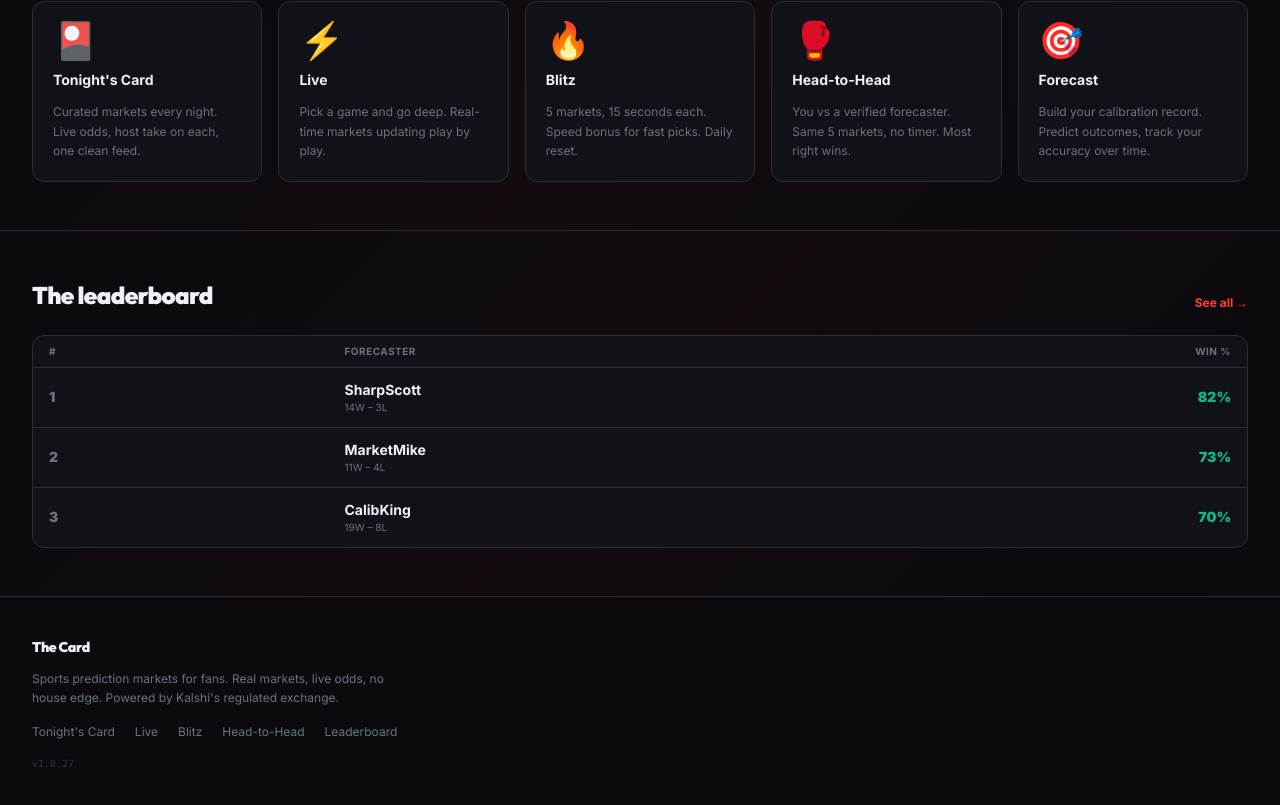
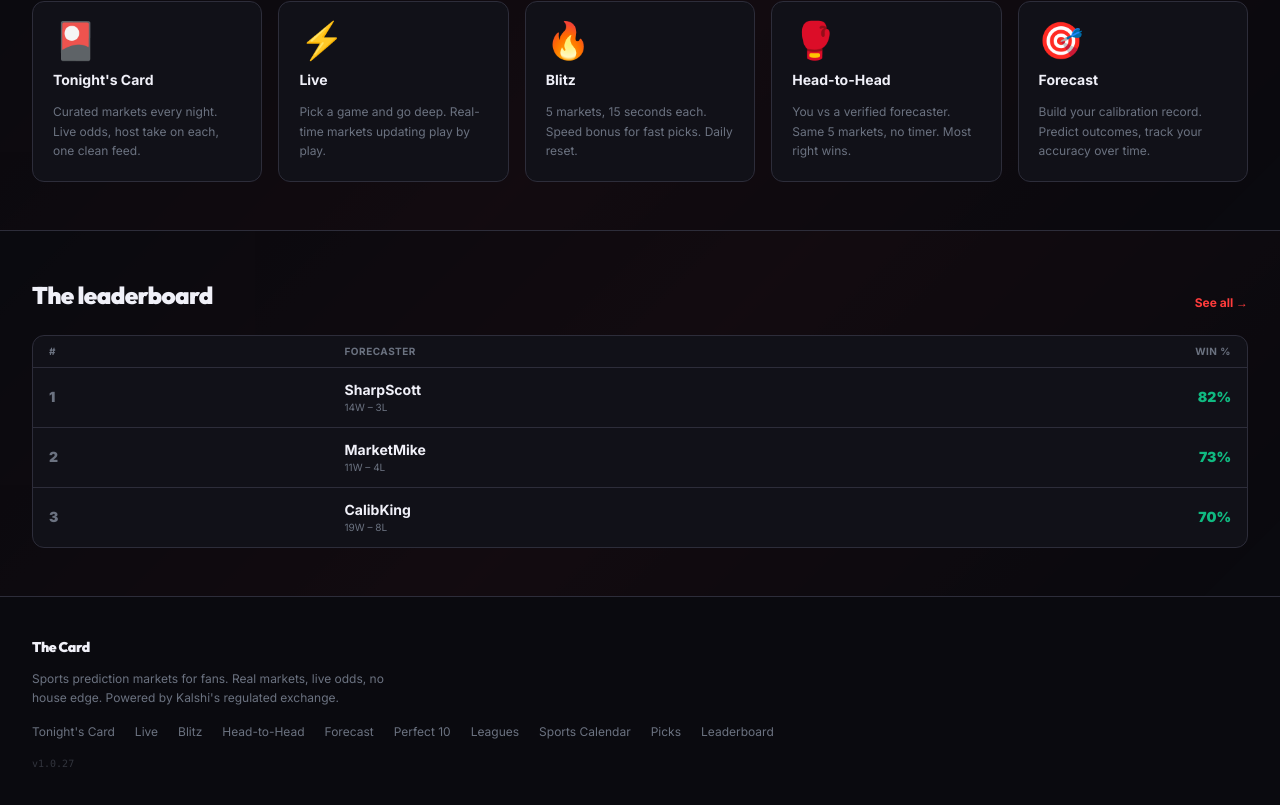
Before and after one commit to AesopScott/thecard, a Next.js app in the folder apps/web/: page / in a window 1280 px wide. Shown: the part 1178-1983 px from the top of the page. Built offline with nearby package versions, Linux system fonts and the light colour scheme; no server answers.

Commit message:
fix: include all active links in bottom nav

```diff
--- a/apps/web/src/app/forecast/page.tsx
+++ b/apps/web/src/app/forecast/page.tsx
@@ -61,6 +61,19 @@ const FEATURES = [
     title: "Free to play",
     desc: "Practice mode is always free. Premium unlocks advanced calibration breakdowns and analytics.",
   },
+];
+
+const FOOTER_LINKS = [
+  { href: "/card", label: "Tonight's Card" },
+  { href: "/live", label: "Live" },
+  { href: "/blitz", label: "Blitz" },
+  { href: "/h2h", label: "Head-to-Head" },
+  { href: "/forecast", label: "Forecast" },
+  { href: "/perfect-ten", label: "Perfect 10" },
+  { href: "/leagues", label: "Leagues" },
+  { href: "/sports-calendar", label: "Sports Calendar" },
+  { href: "/picks", label: "Picks" },
+  { href: "/leaderboard", label: "Leaderboard" },
 ];
 
 export default function LandingPage() {
@@ -265,11 +278,12 @@ export default function LandingPage() {
             Not a sportsbook. Not gambling. A free forecasting competition scored on
             calibration — the same method used by professional analysts and superforecasters.
           </p>
-          <div className="flex gap-5 pt-1">
-            <Link href="/blitz" className="text-xs text-[var(--color-text-muted)] hover:text-[var(--color-text-primary)] transition-colors">Blitz</Link>
-            <Link href="/h2h" className="text-xs text-[var(--color-text-muted)] hover:text-[var(--color-text-primary)] transition-colors">Head-to-Head</Link>
-            <Link href="/card" className="text-xs text-[var(--color-text-muted)] hover:text-[var(--color-text-primary)] transition-colors">Tonight&apos;s Card</Link>
-            <Link href="/leaderboard" className="text-xs text-[var(--color-text-muted)] hover:text-[var(--color-text-primary)] transition-colors">Leaderboard</Link>
+          <div className="flex flex-wrap gap-x-5 gap-y-2 pt-1">
+            {FOOTER_LINKS.map((link) => (
+              <Link key={link.href} href={link.href} className="text-xs text-[var(--color-text-muted)] hover:text-[var(--color-text-primary)] transition-colors">
+                {link.label}
+              </Link>
+            ))}
           </div>
         </div>
       </footer>
--- a/apps/web/src/app/page.tsx
+++ b/apps/web/src/app/page.tsx
@@ -54,6 +54,19 @@ const LEADERBOARD = [
   { rank: 1, name: "SharpScott",  w: 14, l: 3,  pct: 82 },
   { rank: 2, name: "MarketMike",  w: 11, l: 4,  pct: 73 },
   { rank: 3, name: "CalibKing",   w: 19, l: 8,  pct: 70 },
+];
+
+const FOOTER_LINKS = [
+  { href: "/card", label: "Tonight's Card" },
+  { href: "/live", label: "Live" },
+  { href: "/blitz", label: "Blitz" },
+  { href: "/h2h", label: "Head-to-Head" },
+  { href: "/forecast", label: "Forecast" },
+  { href: "/perfect-ten", label: "Perfect 10" },
+  { href: "/leagues", label: "Leagues" },
+  { href: "/sports-calendar", label: "Sports Calendar" },
+  { href: "/picks", label: "Picks" },
+  { href: "/leaderboard", label: "Leaderboard" },
 ];
 
 export default function LandingPage() {
@@ -328,12 +341,12 @@ export default function LandingPage() {
             Sports prediction markets for fans. Real markets, live odds, no house edge.
             Powered by Kalshi&apos;s regulated exchange.
           </p>
-          <div className="flex gap-5 pt-1 flex-wrap">
-            <Link href="/card"        className="text-xs text-[var(--color-text-muted)] hover:text-[var(--color-text-primary)] transition-colors">Tonight&apos;s Card</Link>
-            <Link href="/live"        className="text-xs text-[var(--color-text-muted)] hover:text-[var(--color-text-primary)] transition-colors">Live</Link>
-            <Link href="/blitz"       className="text-xs text-[var(--color-text-muted)] hover:text-[var(--color-text-primary)] transition-colors">Blitz</Link>
-            <Link href="/h2h"         className="text-xs text-[var(--color-text-muted)] hover:text-[var(--color-text-primary)] transition-colors">Head-to-Head</Link>
-            <Link href="/leaderboard" className="text-xs text-[var(--color-text-muted)] hover:text-[var(--color-text-primary)] transition-colors">Leaderboard</Link>
+          <div className="flex flex-wrap gap-x-5 gap-y-2 pt-1">
+            {FOOTER_LINKS.map((link) => (
+              <Link key={link.href} href={link.href} className="text-xs text-[var(--color-text-muted)] hover:text-[var(--color-text-primary)] transition-colors">
+                {link.label}
+              </Link>
+            ))}
           </div>
           <span className="text-[10px] text-[var(--color-text-muted)] opacity-40 mt-1 font-mono">v{VERSION}</span>
         </div>
--- a/apps/web/src/components/nav.tsx
+++ b/apps/web/src/components/nav.tsx
@@ -6,12 +6,16 @@ import { clsx } from "clsx";
 import pkg from "../../package.json";
 
 const NAV_ITEMS = [
-  { href: "/card",       label: "Card",     emoji: "🎴" },
-  { href: "/live",       label: "Live",     emoji: "⚡" },
-  { href: "/blitz",      label: "Blitz",    emoji: "🔥" },
-  { href: "/h2h",        label: "H2H",      emoji: "🥊" },
-  { href: "/forecast",   label: "Forecast", emoji: "🎯" },
-  { href: "/leaderboard",label: "Board",    emoji: "🏆" },
+  { href: "/card",            label: "Card",     emoji: "🎴" },
+  { href: "/live",            label: "Live",     emoji: "⚡" },
+  { href: "/blitz",           label: "Blitz",    emoji: "🔥" },
+  { href: "/h2h",             label: "H2H",      emoji: "🥊" },
+  { href: "/forecast",        label: "Forecast", emoji: "🎯" },
+  { href: "/perfect-ten",     label: "P10",      emoji: "💰" },
+  { href: "/leagues",         label: "Leagues",  emoji: "🏟️" },
+  { href: "/sports-calendar", label: "Calendar", emoji: "📅" },
+  { href: "/picks",           label: "Picks",    emoji: "🤖" },
+  { href: "/leaderboard",     label: "Board",    emoji: "🏆" },
 ] as const;
 
 export function Nav() {
@@ -21,15 +25,15 @@ export function Nav() {
 
   return (
     <nav className="fixed bottom-0 left-0 right-0 z-50 border-t border-[var(--color-card-border)] bg-[var(--color-card-surface)] backdrop-blur-sm">
-      <ul className="flex items-center justify-around px-1 pt-2 pb-1 max-w-lg mx-auto">
+      <ul className="flex items-center gap-1 overflow-x-auto px-2 pt-2 pb-1 max-w-lg mx-auto">
         {NAV_ITEMS.map(({ href, label, emoji }) => {
           const isActive = pathname.startsWith(href);
           return (
-            <li key={href}>
+            <li key={href} className="shrink-0">
               <Link
                 href={href}
                 className={clsx(
-                  "flex flex-col items-center gap-0.5 px-1.5 py-1.5 rounded-lg transition-all duration-200",
+                  "flex w-[58px] flex-col items-center gap-0.5 rounded-lg px-1 py-1.5 transition-all duration-200",
                   isActive
                     ? "text-[var(--color-brand-primary)] bg-[var(--color-surface-2)]"
                     : "text-[var(--color-text-muted)] hover:text-[var(--color-text-primary)] hover:bg-[var(--color-surface-2)]"
```
